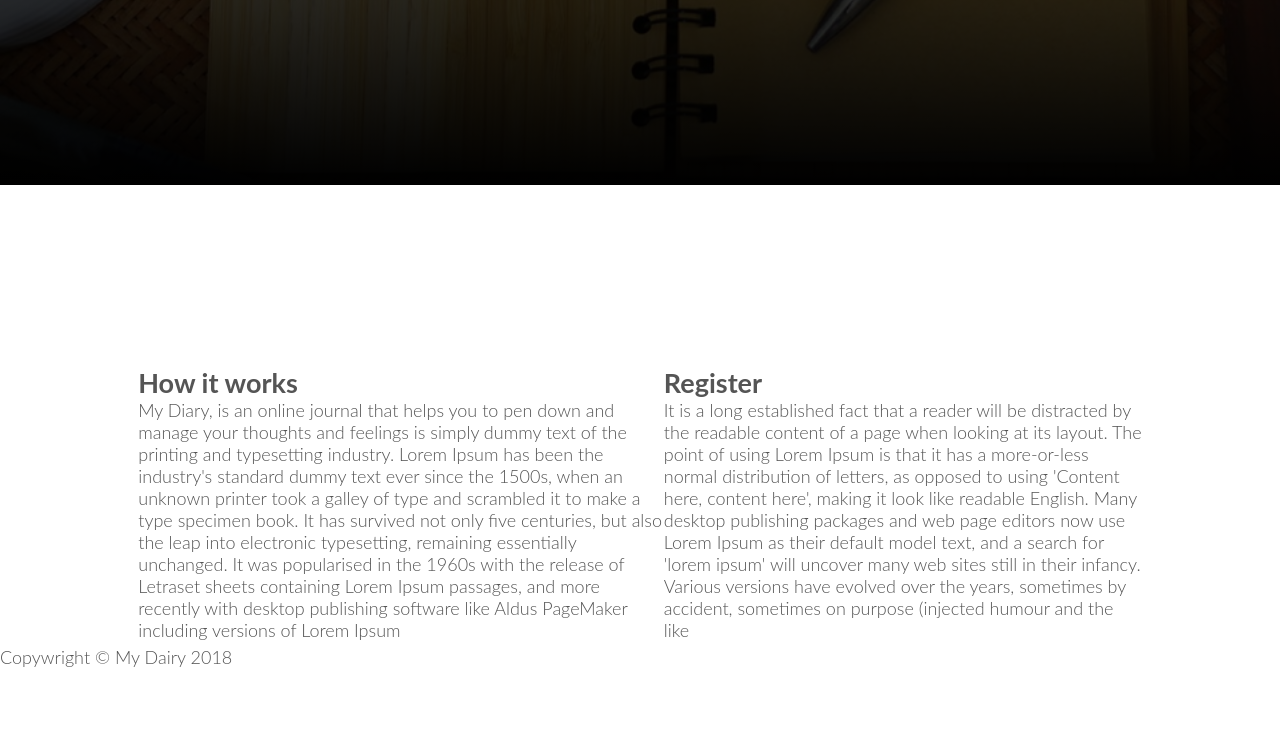
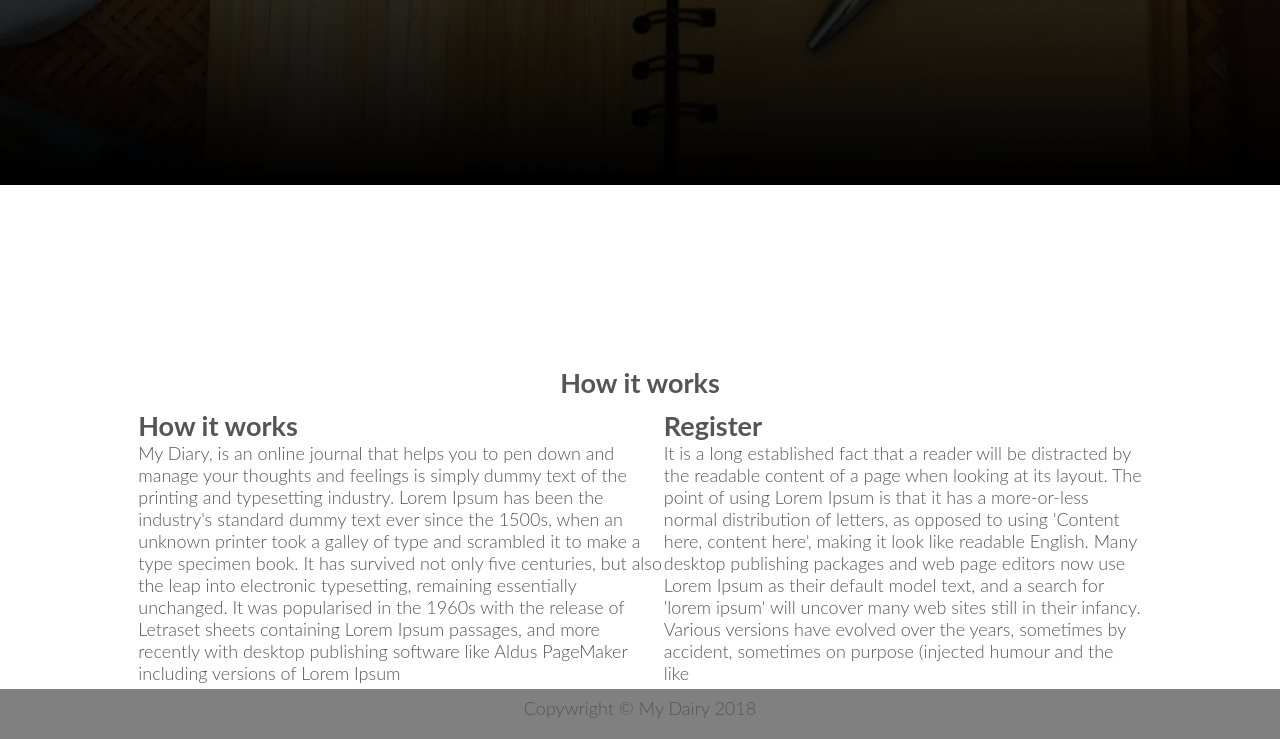
Before and after one commit to Victor-Ugwueze/MyDia, a plain HTML site: page UI/index.html in a window 1280 px wide. Shown: the part 439-1178 px from the top of the page. Before the commit the page ends 1107 px from the top, so only its background shows below. Drawn offline with Linux system fonts and the light colour scheme; a script that the page names is missing.

Commit message:
changed the container-fluid css width to percentage

```diff
--- a/UI/css/main.css
+++ b/UI/css/main.css
@@ -75,7 +75,7 @@ header #intro{
     background-repeat: no-repeat;
     background-size: cover;
     height: 70vh;
-    width: 100vw;
+    width: 100%;
     display: flex;
     flex-direction: column;
     justify-content: center;
@@ -113,3 +113,10 @@ header #intro{
     display: flex;
     justify-content: space-around;
 }
+
+footer{
+    text-align: center;
+    height: 50px;
+    padding: 8px 0;
+    background: gray;
+}
--- a/UI/index.html
+++ b/UI/index.html
@@ -38,6 +38,9 @@
     <main>
         <section class="container">
             <div class="row">
+                <h2>How it works</h2>
+            </div>
+            <div class="row">
                <div class="col">
                     <h2>How it works</h2>
                 <p>My Diary, is an online journal that helps you to pen down and manage your thoughts and feelings
```
